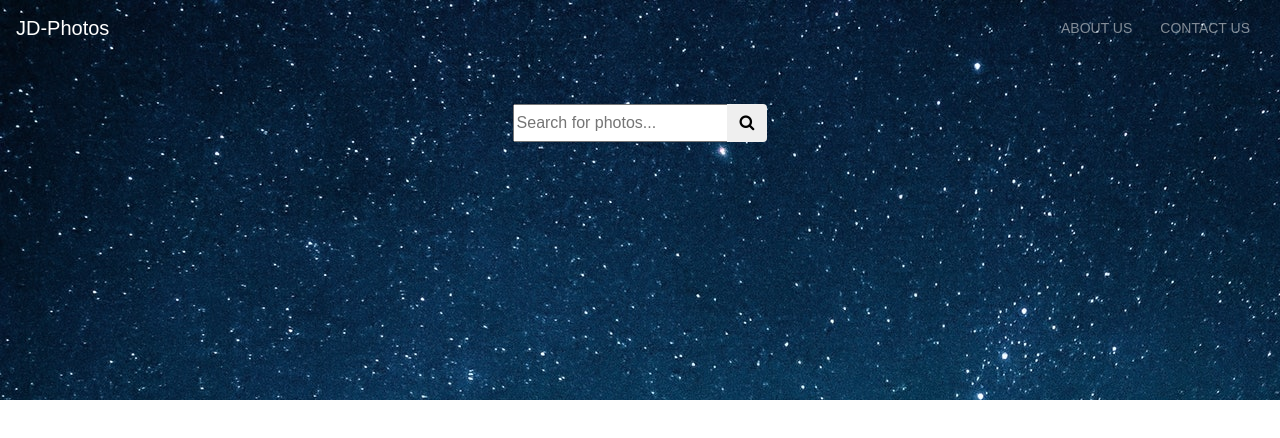
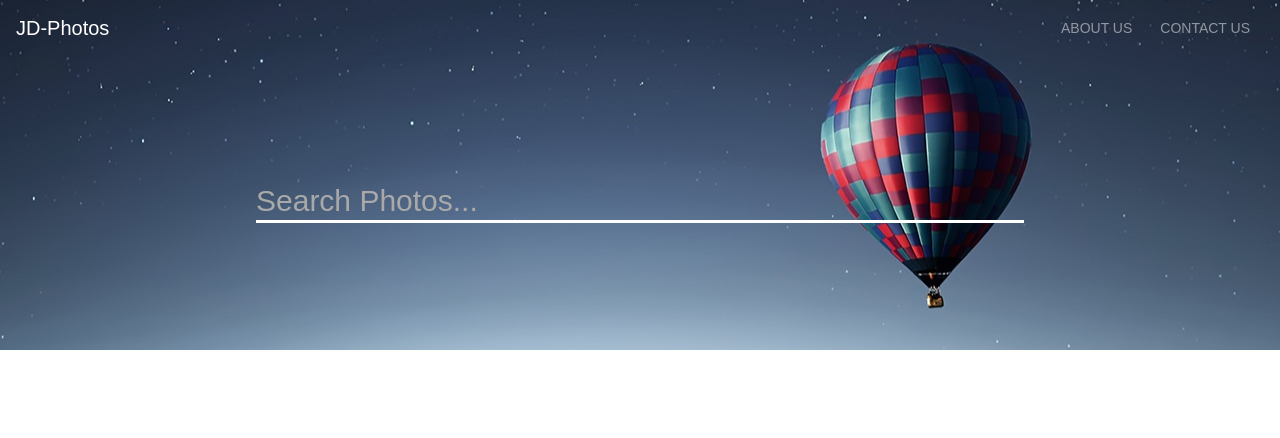
Before and after one commit to jordanyryan/Stock-Photos-App, a React (Create React App) app: page / in a window 1280 px wide. Shown: the top 438 px of the page. Built offline with nearby package versions, Linux system fonts and the light colour scheme.

Commit message:
Created searchbar design

```diff
--- a/src/actions/index.js
+++ b/src/actions/index.js
@@ -1 +1,6 @@
 import axios from 'axios';
+import {FETCH_PHOTOS} from './types';
+
+export function fetchPhotos() {
+
+}
--- /dev/null
+++ b/src/actions/types.js
@@ -0,0 +1 @@
+export const FETCH_PHOTOS = "FETCH_PHOTOS";
--- a/src/components/navi.js
+++ b/src/components/navi.js
@@ -27,10 +27,10 @@ class Navi extends Component {
 
   render() {
     return (
-      <Navbar dark expand="sm">
-        <NavbarBrand   href="/">JD-Photos</NavbarBrand>
+      <Navbar color="dark" dark expand="sm">
+        <NavbarBrand className="text-white" href="/">JD-Photos</NavbarBrand>
         <NavbarToggler onClick={this.toggle}/>
-        <Collapse isOpen={this.state.isOpen} navbar>
+        <Collapse className="text-white" isOpen={this.state.isOpen} navbar>
           <Nav className="ml-auto" navbar>
             <NavItem>
                 <NavLink href="#">About Us</NavLink>
--- a/src/components/searchbar.js
+++ b/src/components/searchbar.js
@@ -3,64 +3,46 @@ import { Field, reduxForm } from 'redux-form';
 import { connect } from 'react-redux';
 
 class SearchBar extends Component {
+  constructor(props) {
+    super(props)
 
-  renderField(field) {
-    const {touched, error} = field.meta;
-    const className=`input-group mb-3 m-auto ${touched && error ? 'has-danger' : ''}`;
-    return (
-      <div className="container d-flex justify-content-center">
-        <div className={className}>
-          <input
-            aria-label="Recipient's username"
-            aria-describedby="basic-addon2"
-            placeholder="Search for photos..."
-            type={field.type}
-            {...field.input}
-          />
-          <div className="input-group-append">
-            <button className="btn" type="button"><i className="fa fa-search"></i></button>
-          </div>
-        </div>
-        <div className="text-help">
-          {touched ? error : ""}
-        </div>
-      </div>
+    this.state = {
+      inputValue: ''
+    };
 
-    )
+    this.onInputChange = this.onInputChange.bind(this);
   }
 
-  renderAlert() {
-    if (this.props.error) {
-      return (
-        <div className="alert alert-danger">
-          <strong>Oops!</strong> {this.props.error}
-        </div>
-      );
-    }
+  onInputChange(e) {
+    const { value } = e.target;
+
+    this.setState({
+      inputValue: value
+    });
   }
 
-  handleFormSubmit({search}) {
-    console.log(search)
+  handleFormSubmit(term) {
+
   }
 
   render() {
-    const {handleSubmit} = this.props;
+    const { inputValue } = this.state;
 
-    return(
-      <div className="container mt-5">
-        <form id="search-form" className="form-inline" onSubmit={handleSubmit(this.handleFormSubmit.bind(this))}>
-              <Field
-                name="search"
-                type="text"
-                component={this.renderField}
-              />
-              {this.renderAlert()}
+    return (
+      <div className='input-wrapper'>
+          <input
+            id="main-search-input"
+            onChange={this.onInputChange}
+            placeholder='Search Photos...'
+            value={inputValue}
+            spellCheck={false}
+            />
 
-        </form>
+        <span className='input-highlight'>
+          { inputValue.replace(/ /g, "\u00a0") }
+        </span>
       </div>
-
-
-    )
+    );
   }
 }
 
--- a/src/index.css
+++ b/src/index.css
@@ -9,12 +9,16 @@ body {
   border: none;
 }
 
+
+
 /* Main Jumbotron Styles */
 
 #main-jumbo {
-  background: url(img/main-jumbo.jpg);
-  min-height: 400px;
+  background: url(img/background-img.jpg) no-repeat center;
+  min-height: 350px;
 }
+
+
 
 /* Navbar Styles */
 
@@ -28,3 +32,54 @@ body {
   padding-left: 1em !important;
   padding-right: 1em !important;
 }
+
+/* Searchbar Styles */
+
+.input-wrapper {
+  position: relative;
+  max-width: 60%;
+  margin: 50px auto;
+}
+
+.input-highlight {
+  font-size: 30px;
+  line-height: 70px;
+  border-top: 3px solid gray;
+  position: absolute;
+  left: 0;
+  bottom: 0;
+  max-width: 100%;
+  height: 0;
+  color: transparent;
+  font-family: Roboto Slab, sans-serif;
+  overflow: hidden;
+}
+
+
+#main-search-input {
+  margin-top: 10%;
+  height: 40px;
+  width: 100%;
+  min-width: 60%;
+  padding: 0;
+  border-radius: 0;
+  line-height: 70px;
+  background-color: transparent;
+  color: white;
+  font-size: 30px;
+  border: none;
+  outline: none;
+  border-bottom: 3px solid white;
+  font-family: Roboto Slab, sans-serif;
+}
+
+#main-search-input::placeholder {
+  color: darkgray;
+}
+
+
+
+
+#main-search-input:focus + .input-highlight {
+  border-top: 3px solid #26354C;
+}
```
Also changed, not shown: src/img/background-img.jpg (added).
